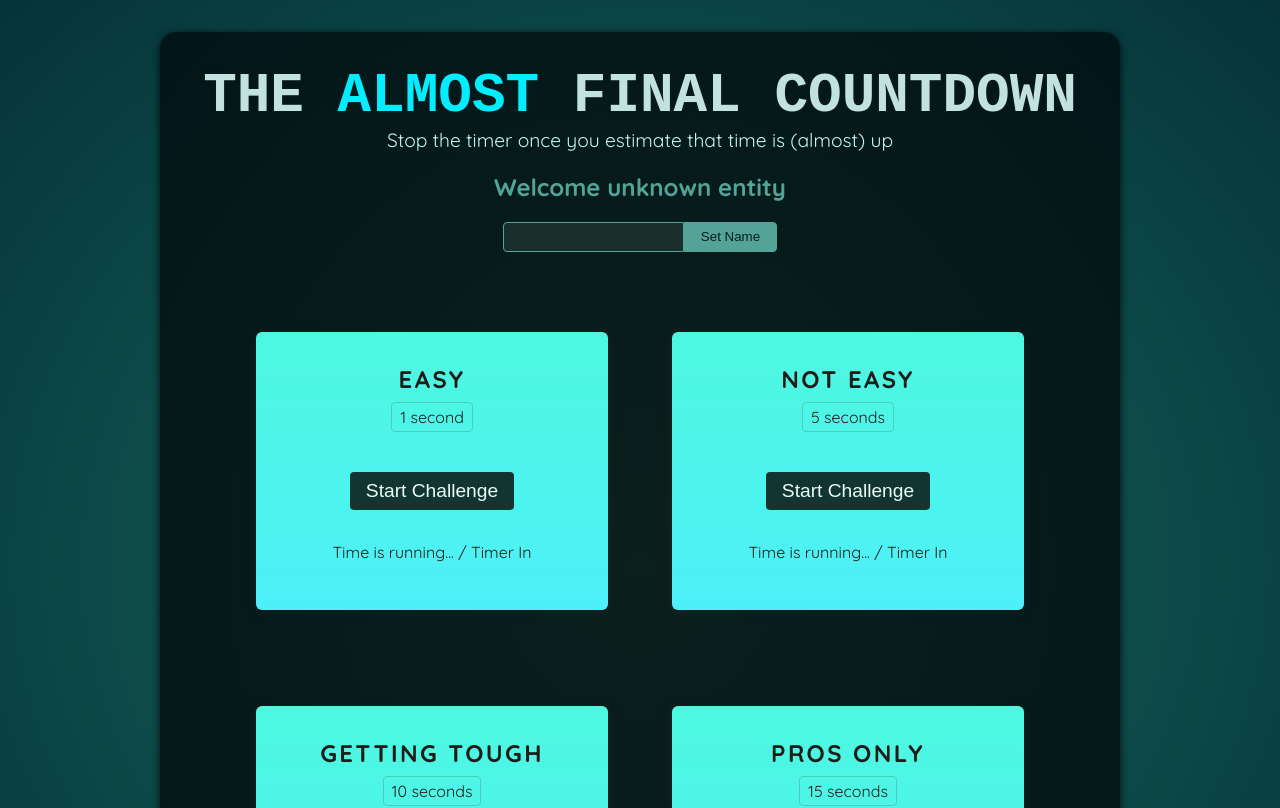
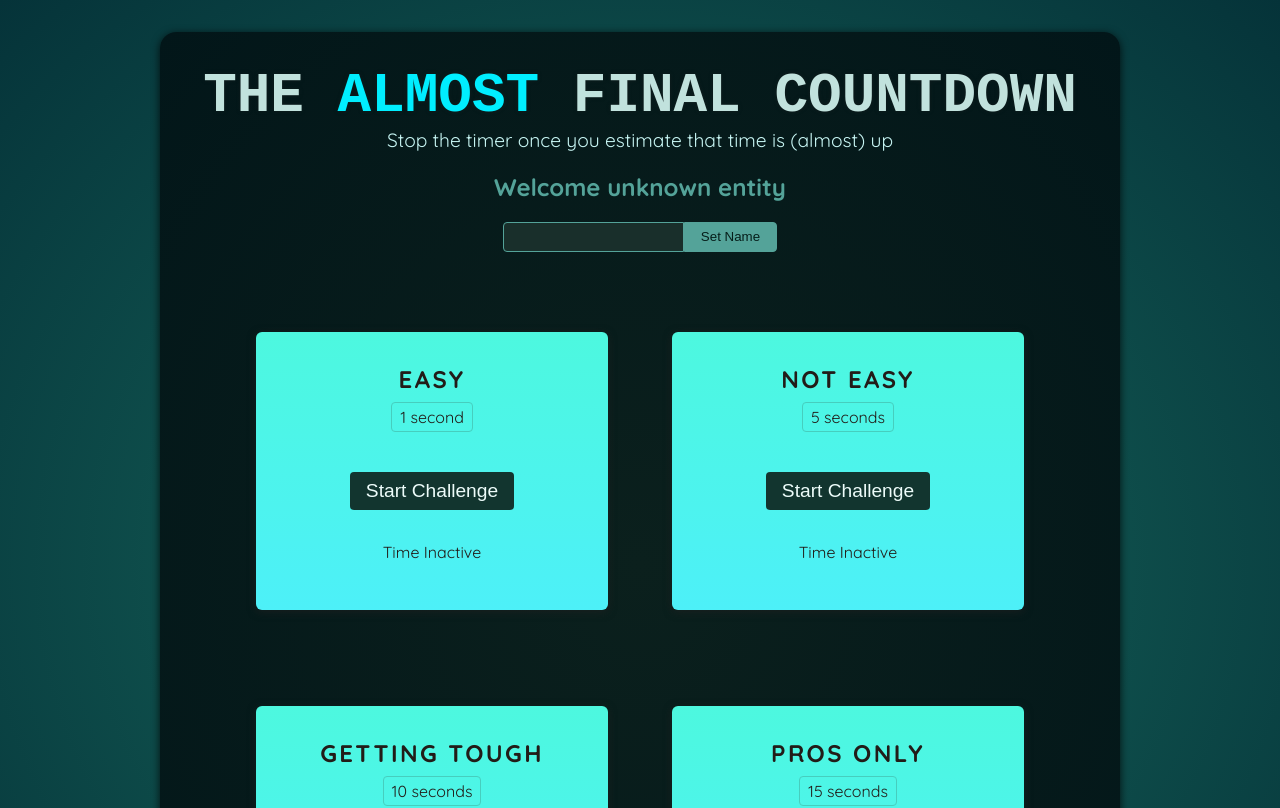
Before and after one commit to SreeragCV/countdown, a React (Vite) app: page / in a window 1280 px wide. Shown: the top 808 px of the page. Built offline with nearby package versions, Linux system fonts and the light colour scheme; a web font is replaced by a local one.

Commit message:
useRefs, setTimeOuts and clearTimeOuts added

```diff
--- a/src/components/TimerChallenge.jsx
+++ b/src/components/TimerChallenge.jsx
@@ -1,20 +1,37 @@
-import React from 'react'
+import React, { useRef, useState } from "react";
 
-export default function TimerChallenge({title, targetTime}) {
+export default function TimerChallenge({ title, targetTime }) {
+  const [timeExpired, setTimeExpired] = useState(false);
+  const [timerStarted, setTimerStarted] = useState(false);
+
+  const timer = useRef();
+
+  function handleStart() {
+    timer.current = setTimeout(() => {
+      setTimeExpired(true);
+    }, targetTime * 1000);
+    setTimerStarted(true);
+  }
+
+  function handleStop(){
+    clearTimeout(timer.current)
+    // setTimeExpired(true)
+    // setTimerStarted(false)
+  }
+
   return (
-    <section className='challenge'>
+    <section className="challenge">
       <h2>{title}</h2>
-      <p className='challenge-time'>
-        {targetTime} second{targetTime > 1 ? 's' : ''}
+      {timeExpired && <p>You Lost</p>}
+      <p className="challenge-time">
+        {targetTime} second{targetTime > 1 ? "s" : ""}
       </p>
       <p>
-        <button>
-            Start Challenge
-        </button>
+        <button onClick={timerStarted ? handleStop : handleStart}>{timerStarted ? 'Stop' : 'Start'} Challenge</button>
       </p>
-      <p>
-        Time is running... / Timer In
+      <p className={timerStarted ? 'active' : undefined}>
+        {timerStarted ? "Time Is Running" : "Time Inactive"}
       </p>
     </section>
-  )
+  );
 }
```
